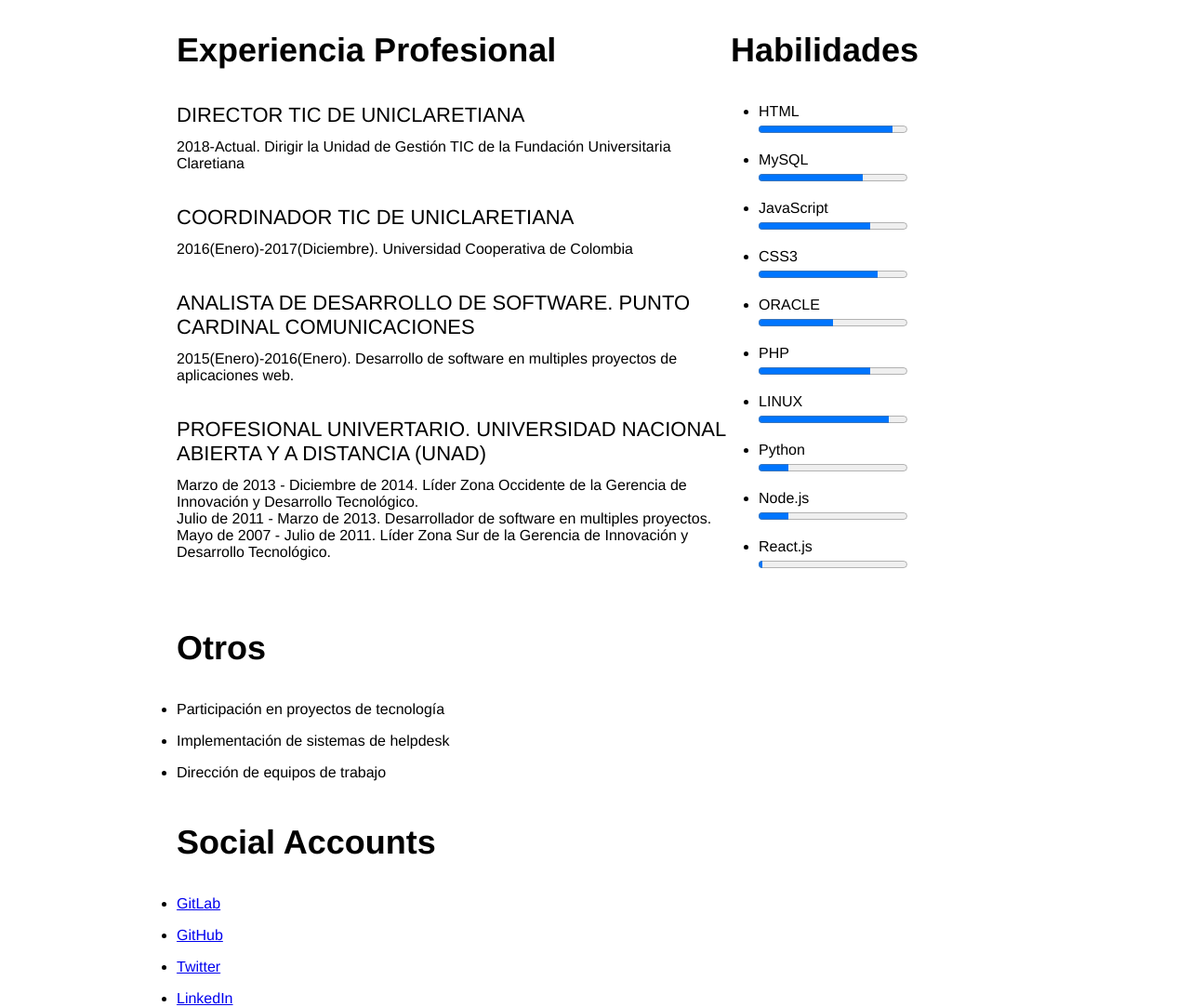
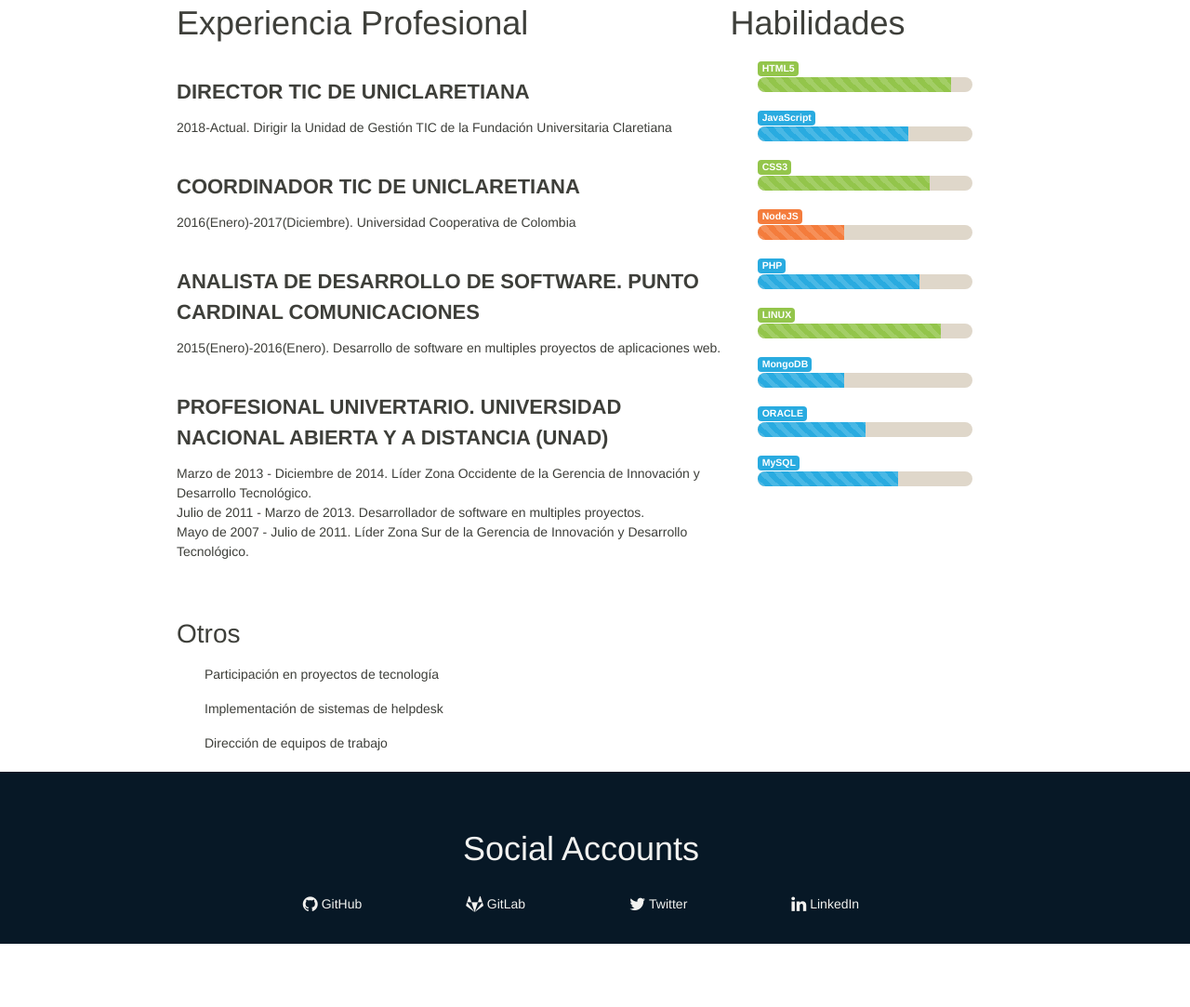
Before and after one commit to nsramosarteaga/nsramosarteaga.github.com, a plain HTML site: page cv/index.html in a window 1280 px wide. Shown: the part 508-1591 px from the top of the page at 93% size. After the commit the page ends 1523 px from the top, so only its background shows below. Drawn offline with nearby package versions, Linux system fonts and the light colour scheme.

Commit message:
arreglo sección skill y footer

```diff
--- a/cv/estilos.css
+++ b/cv/estilos.css
@@ -25,7 +25,13 @@
   width: 400px;
   font-weight: 200;
 }
-
+footer{
+  background-color: #071826;
+  color:#F2F2F0;
+  text-align: center;
+  padding: 16px;
+  min-height: 80px;
+}
 .eslogan{
   background-color: #567D8C;
   color:#F2E3D5;
@@ -35,10 +41,9 @@
 
 .contenido{
   width: 900px;
-  height: 200px;
+  min-height: 200px;
   margin-left: auto;
   margin-right: auto;
-
 }
 .bloque{
   margin-top:45px;
@@ -49,6 +54,7 @@
   display: inline-block;
   width: 68%;
   vertical-align: top;
+  margin-top: 3em;
 }
 .foto{
   display: inline-block;
@@ -72,6 +78,20 @@
 }
 .habilidades ul{
   margin-left:30px;
+  list-style: none;
+}
+.social-accounts ul{
+  list-style: none;
+  display: flex;
+  align-items: center;
+  justify-content: center;
+}
+
+.social-accounts ul li{
+  padding: 0 4em;
+}
+.social-accounts ul a{
+  color: #F2F2F0;
 }
 dl dt{
   font-size: 22px;
--- a/cv/index.html
+++ b/cv/index.html
@@ -1,18 +1,22 @@
 <!DOCTYPE html>
 <html lang="es">
 <head>
-  <title>CV Néstor Ramos</title>
+  <title>Néstor Ramos Arteaga</title>
   <meta charset="UTF-8">
   <meta name="viewport" content="width=device-width, initial-scale=1.0">
   <meta http-equiv="X-UA-Compatible" content="ie=edge">
   <meta name="description" content="Néstor Ramos Arteaga es un Desarrollador de software con más de 10 de experiencia.">
+  <link rel="stylesheet" href="https://bootswatch.com/4/sandstone/bootstrap.min.css">
+  <!-- <link rel="stylesheet" href="https://use.fontawesome.com/releases/v5.3.1/css/all.css" integrity="sha384-mzrmE5qonljUremFsqc01SB46JvROS7bZs3IO2EmfFsd15uHvIt+Y8vEf7N7fWAU" crossorigin="anonymous"> -->
+  <!-- Add icon library -->
+  <link rel="stylesheet" href="https://cdnjs.cloudflare.com/ajax/libs/font-awesome/4.7.0/css/font-awesome.min.css">
   <link rel="stylesheet" href="estilos.css">
 </head>
 <body>
 
   <header>
-    <h1>CV de Néstor Ramos</h1>
-    <p>Desarrollador de Software</p>
+    <h1>Néstor Ramos Arteaga</h1>
+    <p>Software Developer</p>
   </header>
 
   <div class="eslogan">
@@ -59,51 +63,71 @@
         <div class="habilidades">
           <h3>Habilidades</h3>
           <ul>
-            <li>HTML</li>
-            <progress max="100" value="90"></progress>
-            <li>MySQL</li>
-            <progress max="100" value="70" ></progress>
-            <li>JavaScript</li>
-            <progress max="100" value="75" ></progress>
-            <li>CSS3</li>
-            <progress max="100" value="80"></progress>
-            <li>ORACLE</li>
-            <progress max="100" value="50"></progress>
-            <li>PHP</li>
-            <progress max="100" value="75"></progress>
-            <li>LINUX</li>
-            <progress max="100" value="88"></progress>
-            <li>Python</li>
-            <progress max="100" value="20"></progress>
-            <li>Node.js</li>
-            <progress max="100" value="20"></progress>
-            <li>React.js</li>
-            <progress max="100" value="3"></progress>
+            <li><span class="badge badge-success">HTML5</span></li>
+            <div class="progress">
+              <div class="progress-bar progress-bar-striped bg-success" role="progressbar" style="width: 90%" aria-valuenow="90" aria-valuemin="0" aria-valuemax="100"></div>
+            </div>
+            <li><span class="badge badge-info">JavaScript</span></li>
+            <div class="progress">
+              <div class="progress-bar progress-bar-striped bg-info" role="progressbar" style="width: 70%" aria-valuenow="70" aria-valuemin="0" aria-valuemax="100"></div>
+            </div>
+            <li><span class="badge badge-success">CSS3</span></li>
+            <div class="progress">
+              <div class="progress-bar progress-bar-striped bg-success" role="progressbar" style="width: 80%" aria-valuenow="80" aria-valuemin="0" aria-valuemax="100"></div>
+            </div>
+            <li><span class="badge badge-warning">NodeJS</span></li>
+            <div class="progress">
+              <div class="progress-bar progress-bar-striped bg-warning" role="progressbar" style="width: 40%" aria-valuenow="40" aria-valuemin="0" aria-valuemax="100"></div>
+            </div>
+            <li><span class="badge badge-info">PHP</span></li>
+            <div class="progress">
+              <div class="progress-bar progress-bar-striped bg-info" role="progressbar" style="width: 75%" aria-valuenow="75" aria-valuemin="0" aria-valuemax="100"></div>
+            </div>
+            <li><span class="badge badge-success">LINUX</span></li>
+            <div class="progress">
+              <div class="progress-bar progress-bar-striped bg-success" role="progressbar" style="width: 85%" aria-valuenow="85" aria-valuemin="0" aria-valuemax="100"></div>
+            </div>
+            <li><span class="badge badge-info">MongoDB</span></li>
+            <div class="progress">
+              <div class="progress-bar progress-bar-striped bg-info" role="progressbar" style="width: 40%" aria-valuenow="40" aria-valuemin="0" aria-valuemax="100"></div>
+            </div>
+            <li><span class="badge badge-info">ORACLE</span></li>
+            <div class="progress">
+              <div class="progress-bar progress-bar-striped bg-info" role="progressbar" style="width: 50%" aria-valuenow="50" aria-valuemin="0" aria-valuemax="100"></div>
+            </div>
+            <li><span class="badge badge-info">MySQL</span></li>
+            <div class="progress">
+              <div class="progress-bar progress-bar-striped bg-info" role="progressbar" style="width: 65%" aria-valuenow="65" aria-valuemin="0" aria-valuemax="100"></div>
+            </div>
           </ul>
         </div>
       </div>
 
 
       <div class="bloque">
-        <h3>Otros</h3>
-          <ul>
-            <li>Participación en proyectos de tecnología</li>
-            <li>Implementación de sistemas de helpdesk</li>
-            <li>Dirección de equipos de trabajo</li>
+        <h2>Otros</h2>
+          <ul class="fa-ul">
+            <li><span class="fa-li"><i class="fas fa-check-square"></i></span>Participación en proyectos de tecnología</li>
+            <li><span class="fa-li"><i class="fas fa-check-square"></i></span>Implementación de sistemas de helpdesk</li>
+            <li><span class="fa-li"><i class="fas fa-check-square"></i></span>Dirección de equipos de trabajo</li>
           </ul>
       </div>
 
-      <div class="bloque">
-        <h3>Social Accounts</h3>
-        <ul>
-          <li><a href="https://gitlab.com/nsramosarteaga" target="_blank">GitLab</a></li>
-          <li><a href="https://github.com/nsramosarteaga" target="_blank">GitHub</a></li>
-          <li><a href="https://twitter.com/nestorramosarte" target="_blank">Twitter</a></li>
-          <li><a href="https://www.linkedin.com/in/nestorramosarteaga/" target="_blank">LinkedIn</a></li>
-        </ul>
-      </div>
+
    </div>
   </section>
+  <footer>
 
+    <div class="bloque social-accounts">
+      <h3>Social Accounts</h3>
+      <ul>
+        <li><a href="https://github.com/nsramosarteaga" target="_blank"> <i class="fa fa-lg fa-github"></i> GitHub</a></li>
+        <li><a href="https://gitlab.com/nsramosarteaga" target="_blank"> <i class="fa fa-lg fa-gitlab"></i> GitLab</a></li>
+        <li><a href="https://twitter.com/nestorramosarte" target="_blank"> <i class="fa fa-lg fa-twitter"></i>  Twitter</a></li>
+        <li><a href="https://www.linkedin.com/in/nestorramosarteaga/" target="_blank"> <i class="fa fa-lg fa-linkedin"></i>  LinkedIn</a></li>
+      </ul>
+    </div>
+
+  </footer>
 </body>
 </html>
```
